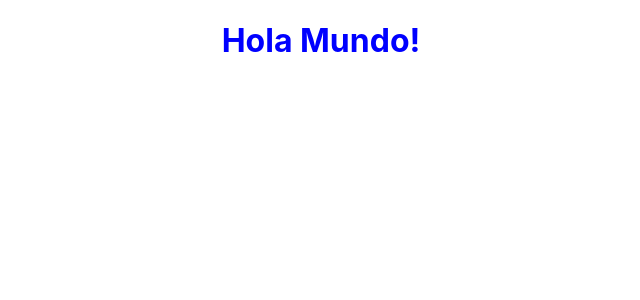
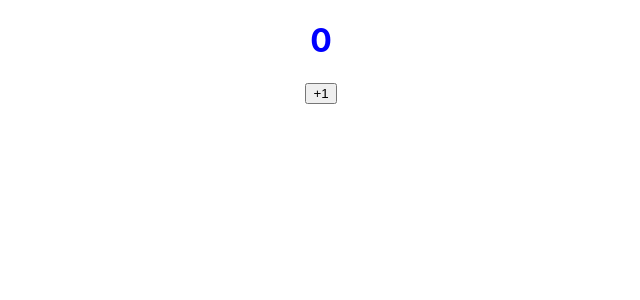
Before and after one commit to fedeemilo/pec-web-app-fe, a React (Create React App) app: page / in a window 1280 px wide. Shown: the top 300 px of the page, without its empty margins (319-959 px from the left). Built offline with nearby package versions, Linux system fonts and the light colour scheme.

Commit message:
Update branch

```diff
--- a/src/App.tsx
+++ b/src/App.tsx
@@ -1,15 +1,20 @@
-import React from 'react';
-import Index from './components/Title'
-import './App.css';
+import React, { useState } from "react";
+import Title from "./components/Title";
+import Button from "./components/Button";
+import "./App.css";
+import Provider from "./context";
 
-function App() {
-  return (
-    <div className="App">
-      <Index >
-        Hola Mundo!
-     </Index>
-    </div>
-  );
-}
+const App = () => {
+    const [data, setData] = useState(0);
+
+    return (
+        <div className="App">
+            <Provider value={{ data, setData }}>
+                <Title>{data}</Title>
+                <Button></Button>
+            </Provider>
+        </div>
+    );
+};
 
 export default App;
--- /dev/null
+++ b/src/components/Button.tsx
@@ -0,0 +1,14 @@
+import { useContext } from "react";
+import { CONTEXT } from "../context";
+
+const Button = () => {
+    const CTX: any = useContext(CONTEXT);
+
+    let { data, setData } = CTX;
+
+    const oneMore = () => setData((data += 1));
+
+    return <button onClick={oneMore}>+1</button>;
+};
+
+export default Button;
--- /dev/null
+++ b/src/context.tsx
@@ -0,0 +1,14 @@
+import { createContext, ReactNode } from "react";
+
+export const CONTEXT = createContext({});
+
+type ProviderType = {
+    value: any | any[];
+    children: ReactNode;
+};
+
+const Provider = ({ value, children }: ProviderType) => (
+    <CONTEXT.Provider value={value}>{children}</CONTEXT.Provider>
+);
+
+export default Provider;
```
